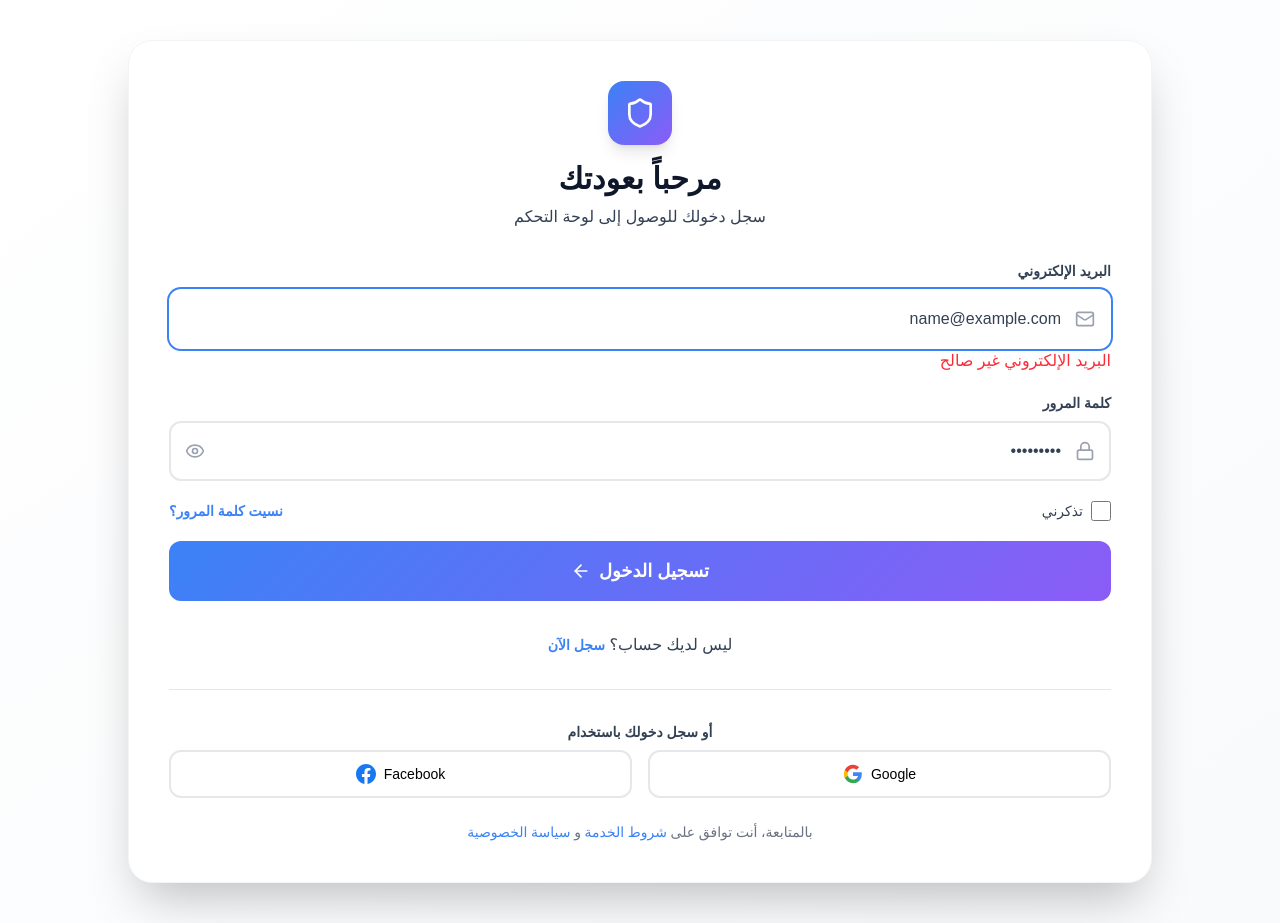
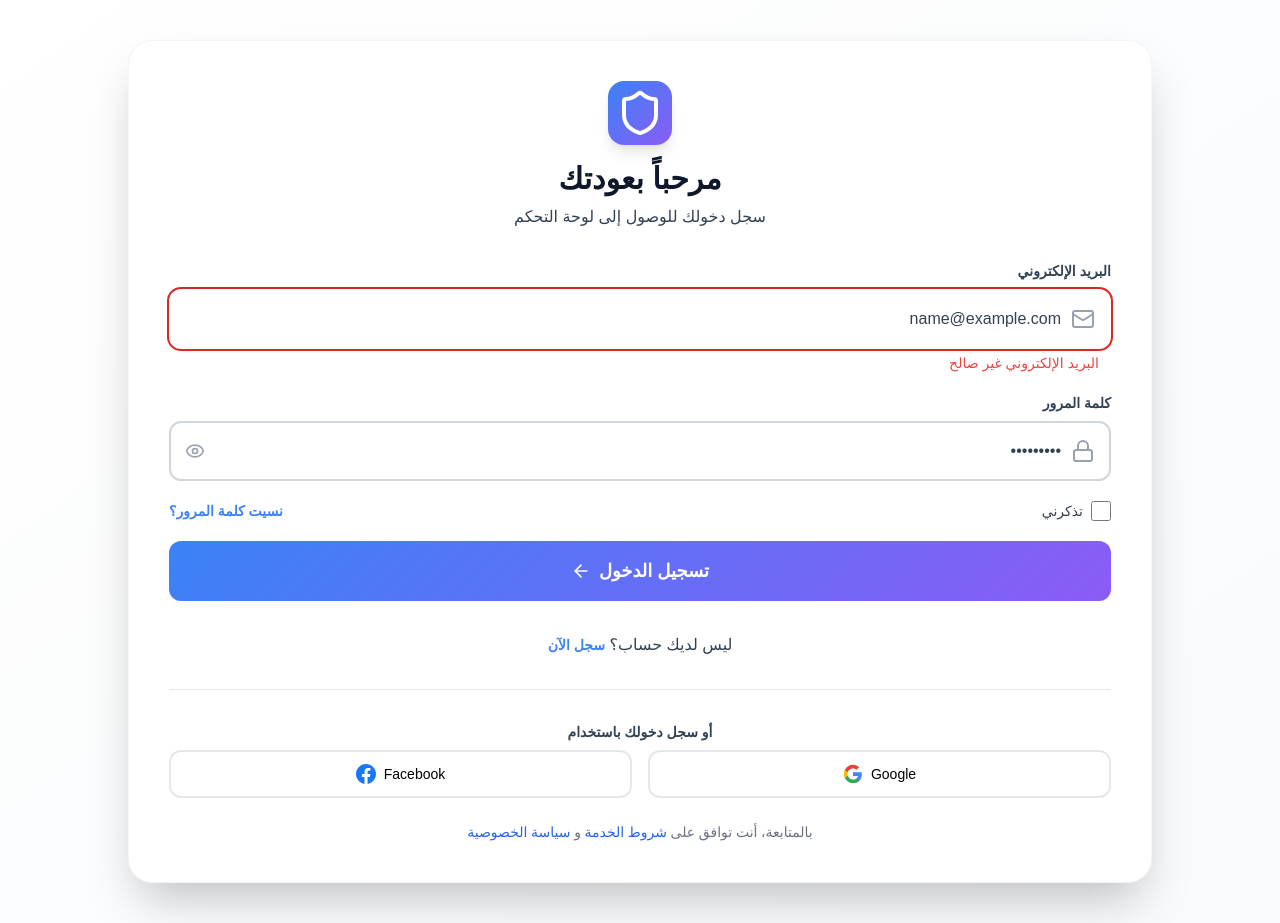
Before and after one commit to Mohammedelsisi21/mini-crm, a React (Vite) app: page / in a window 1280 px wide. Both pictures are taken after typing "name@example.com", "Sample123" into the empty fields and a click on the button "تسجيل الدخول". Built offline with nearby package versions, Linux system fonts and the light colour scheme.

Commit message:
added Componets Error Msg && added Colors

```diff
--- a/src/components/common/Button.tsx
+++ b/src/components/common/Button.tsx
@@ -7,9 +7,10 @@ interface IProps {
     variant?: "default" | "danger" | "outline";
     type?: "submit" | "button" | "reset";
     isLoading?: boolean
+    ariaLabel: string
 }
 
-const Button = ({ children, onClick, variant = "default", type, isLoading }: IProps) => {
+const Button = ({ children, onClick, variant = "default", type, isLoading ,ariaLabel}: IProps) => {
     const baseStyles = "px-3 py-2 rounded-md font-medium duration-300";
     const variantStyles = {
         default: "bg-gradient-primary w-full cursor-pointer text-white py-4 rounded-xl hover:shadow-xl transition-all font-bold text-lg flex items-center justify-center gap-2 group",
@@ -18,7 +19,7 @@ const Button = ({ children, onClick, variant = "default", type, isLoading }: IPr
     };
 
 return (
-    <button type={type} disabled={isLoading} onClick={onClick} className={cn(baseStyles, variantStyles[variant])}>
+    <button aria-label={ariaLabel} type={type} disabled={isLoading} onClick={onClick} className={cn(baseStyles, variantStyles[variant])}>
         {children}
     </button>
   );
--- a/src/components/common/Input.tsx
+++ b/src/components/common/Input.tsx
@@ -9,13 +9,14 @@ interface IProps extends React.InputHTMLAttributes<HTMLInputElement> {
     cheldreen?: ReactNode
     pl: string
     pass?: boolean
+    error?: boolean
 }
-const Input = ({icon, type, name, placeholder, pl, cheldreen, pass = false, ...rest} : IProps) => {
+const Input = ({icon, type, name, placeholder, pl, cheldreen, pass = false, error, ...rest} : IProps) => {
         const [showPassword, setShowPassword] = useState(false);
 return (<>
         <div className="relative">
             {icon && <span className="absolute right-4 top-1/2 -translate-y-1/2 text-gray-400">{icon}</span>}
-            <input type={pass ? showPassword ? "text" : "password" : type} name={name} placeholder={placeholder} {...rest} className={`w-full pr-12 ${pl} caret-primary-500 text-text-body py-4 border-2 border-gray-200 rounded-xl outline-none focus:ring-2 focus:ring-primary-500 focus:border-transparent transition-all`}/>
+            <input type={pass ? showPassword ? "text" : "password" : type} name={name} placeholder={placeholder} {...rest} className={`w-full pr-12 ${pl} caret-primary-500 text-text-body py-4 border-2 ${error ? "border-error-600" : "border-gray-300"} rounded-xl outline-none focus:ring-2 ${error ? "focus:ring-error-600" : "focus:ring-primary-500"} focus:border-transparent transition-all`}/>
             {cheldreen}
             {pass ? <>
                 <button type="button" onClick={() => setShowPassword(!showPassword)} className="absolute left-4 top-1/2 -translate-y-1/2 text-gray-400 hover:text-gray-600 transition-all">
--- /dev/null
+++ b/src/components/common/MsgError.tsx
@@ -0,0 +1,14 @@
+interface IProps {
+    error?: string;
+}
+
+const MsgError = ({ error }: IProps) => {
+    if (!error) return null;
+    return (
+    <p className="text-error-500 text-sm mt-1 mr-3">
+        {error}
+    </p>
+);
+};
+
+export default MsgError;
--- a/src/index.css
+++ b/src/index.css
@@ -3,7 +3,9 @@
     font-family: "heading";
     src: url("./fonts/cairo/Cairo-VariableFont_slnt\,wght.ttf");
 }
+
 @theme {
+    /* ** Primary Colors */
     --color-primary-50: #eff6ff;
     --color-primary-100: #dbeafe;
     --color-primary-200: #bfdbfe;
@@ -14,7 +16,7 @@
     --color-primary-700: #1d4ed8;
     --color-primary-800: #1e40af;
     --color-primary-900: #1e3a8a;
-
+    /* ** Secondary Colors  */
     --color-secondary-50: #faf5ff;
     --color-secondary-100: #f3e8ff;
     --color-secondary-200: #e9d5ff;
@@ -25,6 +27,41 @@
     --color-secondary-700: #7e22ce;
     --color-secondary-800: #6b21a8;
     --color-secondary-900: #581c87;
+    /* ** Error Colors  */
+    --color-error-50: #fef2f2;
+    --color-error-100: #fee2e2;
+    --color-error-200: #fecaca;
+    --color-error-300: #fca5a5;
+    --color-error-400: #f87171;
+    --color-error-500: #ef4444;
+    --color-error-600: #dc2626;
+    --color-error-700: #b91c1c;
+    --color-error-800: #991b1b;
+    --color-error-900: #7f1d1d;
+    /* ** Success Colors */
+    --color-success-50:  #ecfdf5;
+    --color-success-100: #d1fae5;
+    --color-success-200: #a7f3d0;
+    --color-success-300: #6ee7b7;
+    --color-success-400: #34d399;
+    --color-success-500: #10b981;
+    --color-success-600: #059669;
+    --color-success-700: #047857;
+    --color-success-800: #065f46;
+    --color-success-900: #064e3b;
+    /* ** Warning Colors */
+    --color-warning-50:  #fffbeb;
+    --color-warning-100: #fef3c7;
+    --color-warning-200: #fde68a;
+    --color-warning-300: #fcd34d;
+    --color-warning-400: #fbbf24;
+    --color-warning-500: #f59e0b;
+    --color-warning-600: #d97706;
+    --color-warning-700: #b45309;
+    --color-warning-800: #92400e;
+    --color-warning-900: #78350f;
+
+
     /* ** Background => Liner */
     --gradient-primary: linear-gradient(135deg, #3b82f6 0%, #8b5cf6 100%);
     --gradient-secondary: linear-gradient(135deg, #8b5cf6 0%, #ec4899 100%);
@@ -37,14 +74,15 @@
     --gradient-orange: linear-gradient(135deg, #f97316 0%, #ea580c 100%);
     --gradient-dark: linear-gradient(135deg, #1f2937 0%, #111827 100%);
 
+    /* ** Text Colors */
     --color-text-heading: #0f172a;
     --color-text-body: #334155;
 
-
+    /* ** background Main */
     --color-background: #ffffff;
     --color-background-alt: #f8fafc;
 
-
+    /* ** Font Main*/
     --font-main: "Cairo", sans-serif;
 }
 
--- a/src/pages/auth/Login.tsx
+++ b/src/pages/auth/Login.tsx
@@ -12,6 +12,7 @@ import SocialButton from "../../components/common/SocialButton";
 import { useForm } from "react-hook-form";
 import { LoginSchema } from "../../validation";
 import { yupResolver } from "@hookform/resolvers/yup"
+import MsgError from "../../components/common/MsgError";
 
 
 type FormData = {
@@ -33,25 +34,25 @@ const Login = () => {
 return (<>
     <AuthLayout>
         <FormTitle
-        icon={<Shield size={32} className="text-white"/>}
+        icon={<Shield size={48} className="text-white"/>}
         title="مرحباً بعودتك"
         des="سجل دخولك للوصول إلى لوحة التحكم"/>
         <form className="space-y-5 font-main" onSubmit={onSubmit}>
             <div>
                 <Label  text="البريد الإلكتروني"/>
-                <Input {...register("email")} type="email" name="email" pl="pl-4" placeholder="أدخل بريدك الإلكتروني" icon={<Mail size={20}/>}/>
-                {errors.email && <p className="text-red-500">{errors.email.message}</p>}
+                <Input {...register("email")} type="email" name="email" pl="pl-4" error={!!errors.email} placeholder="أدخل بريدك الإلكتروني" icon={<Mail size={24}/>}/>
+                <MsgError error={errors.email?.message}/>
             </div>
             <div>
                 <Label  text="كلمة المرور"/>
-                <Input {...register("password")} type="password" name="password" pl="pl-12" pass placeholder="أدخل أدخل كلمة المرور" icon={<Lock size={20}/>}/>
-                {errors.password && <p className="text-red-500">{errors.password.message}</p>}
+                <Input {...register("password")} type="password" name="password" error={!!errors.password} pl="pl-12" pass placeholder="أدخل أدخل كلمة المرور" icon={<Lock size={24}/>}/>
+                <MsgError error={errors.password?.message}/>
             </div>
             <div className="flex items-center justify-between font-main">
                 <Checkbox text="تذكرني"/>
                 <AuthLink text="نسيت كلمة المرور؟"/>
             </div>
-            <Button type="submit">
+            <Button ariaLabel="login-btn" type="submit">
                 <span>تسجيل الدخول</span>
                 <ArrowLeft size={20} className="group-hover:translate-x-1 transition-transform" />
             </Button>
@@ -71,9 +72,9 @@ return (<>
         </div>
         <p className="text-center text-sm text-gray-500 mt-6">
             بالمتابعة، أنت توافق على{' '}
-            <a href="#" className="text-primary-500 font-medium hover:underline">شروط الخدمة</a>
+            <a href="#" className="text-primary-600 font-medium hover:underline">شروط الخدمة</a>
             {' '}و{' '}
-            <a href="#" className="text-primary-500 font-medium hover:underline">سياسة الخصوصية</a>
+            <a href="#" className="text-primary-600 font-medium hover:underline">سياسة الخصوصية</a>
         </p>
     </AuthLayout>
 </>)
```
